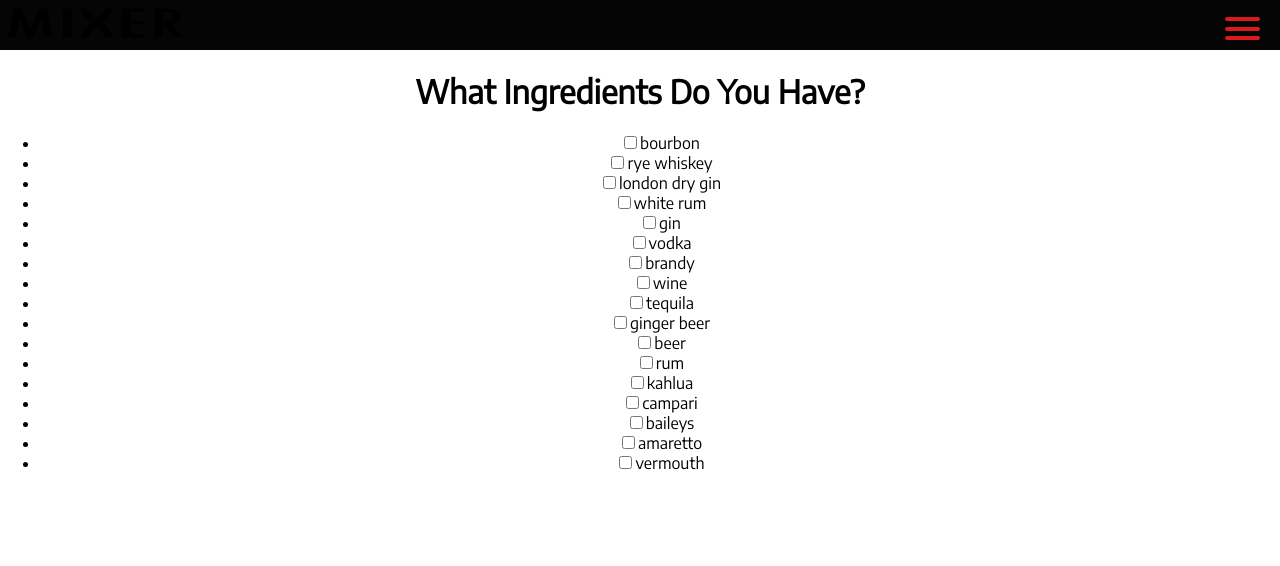
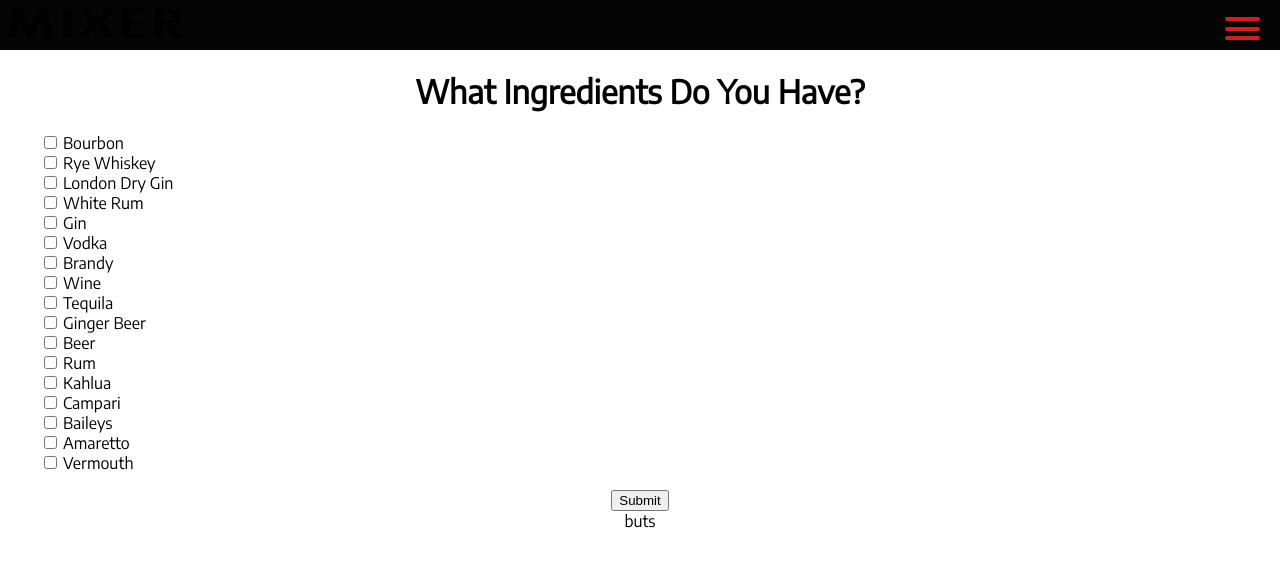
Before and after one commit to JTLovato/mixer, a React (Create React App) app: page /WhatToMake in a window 1280 px wide. Shown: the top 566 px of the page. Built offline with nearby package versions, Linux system fonts and the light colour scheme.

Commit message:
Created HaveRecipeCards

```diff
--- a/src/App.css
+++ b/src/App.css
@@ -329,7 +329,12 @@
 
 /* What to make screen */
 
-.ingredient-listed li {
+.toppings-list li {
   display: flex;
   flex-wrap: wrap;
 }
+
+.left-section label {
+  margin-left: 3px;
+  text-transform: capitalize;
+}
--- /dev/null
+++ b/src/components/HavedRecipeCards.js
@@ -0,0 +1,22 @@
+import React from 'react';
+import Data from '../Data'
+
+function HavedRecipeCards(props) {
+
+    let havedIngredients = props.selectedIngredients
+
+    let now = () => {
+    console.log(havedIngredients)
+    console.log(Data)
+    }
+
+    now()
+
+    return (
+        <div>
+buts
+        </div>
+    )
+}
+
+export default HavedRecipeCards;
--- a/src/components/IngredientsCheckBoxes.js
+++ b/src/components/IngredientsCheckBoxes.js
@@ -1,35 +1,42 @@
 
 import React from 'react';
+import HavedRecipeCards from './HavedRecipeCards';
 
 function IngredientsCheckBoxes(props) {
 
     let newData = props.ingredients
     // console.log(newData)
 
-    let newestArray = []
+    let selectedIngredients = []
 
     let handleOnChange = (e) => {
         let isChecked = e.target.checked;
         // console.log(isChecked)
         // console.log(e.target.value)
         if (isChecked) {
-            for ( let i = 0; i <= newestArray.length; i++ ){
+            for ( let i = 0; i <= selectedIngredients.length; i++ ){
                 if (e.target.value !== i) {
-                    newestArray.push(e.target.value)
-                    console.log(newestArray)
+                    selectedIngredients.push(e.target.value)
+                    console.log(selectedIngredients)
                     // DON'T DELETE BELOW, INFINITE LOOP
-                    return newestArray
+                    return selectedIngredients
                 }
             }
         } else if (isChecked === false) {
-            newestArray = newestArray.filter(
+            selectedIngredients = selectedIngredients.filter(
                 ingred => ingred !== e.target.value
             )
         }
     }
 
+    const submitFunction = (event) => {
+        event.preventDefault();
+        // console.log(selectedIngredients)
+    }
+
     return (
         <div>
+            <form onSubmit={submitFunction}>
                 <ul className="toppings-list">
                     {newData.map(( name , index) => {
                         return (
@@ -38,18 +45,23 @@
                                     <div className="left-section">
                                     <input
                                         type="checkbox"
-                                    id={`custom-checkbox-${index}`}
+                                        id={name}
                                         name={name}
                                         value={name}
                                         onChange={e => handleOnChange(e)}
                                     />
-                                <label htmlFor={`custom-checkbox-${index}`}>{name}</label>
+                                    <label htmlFor={name}>{name}</label>
                                     </div>
                                 </div>
                             </li>
                         );
                     })}
                 </ul>
+                <input type="submit" value="Submit" />
+            </form>
+            <div>
+                <HavedRecipeCards selectedIngredients={selectedIngredients}/>
+            </div>
         </div>
     )
 }
```
Lines whose indentation alone changed are shown as unchanged.
